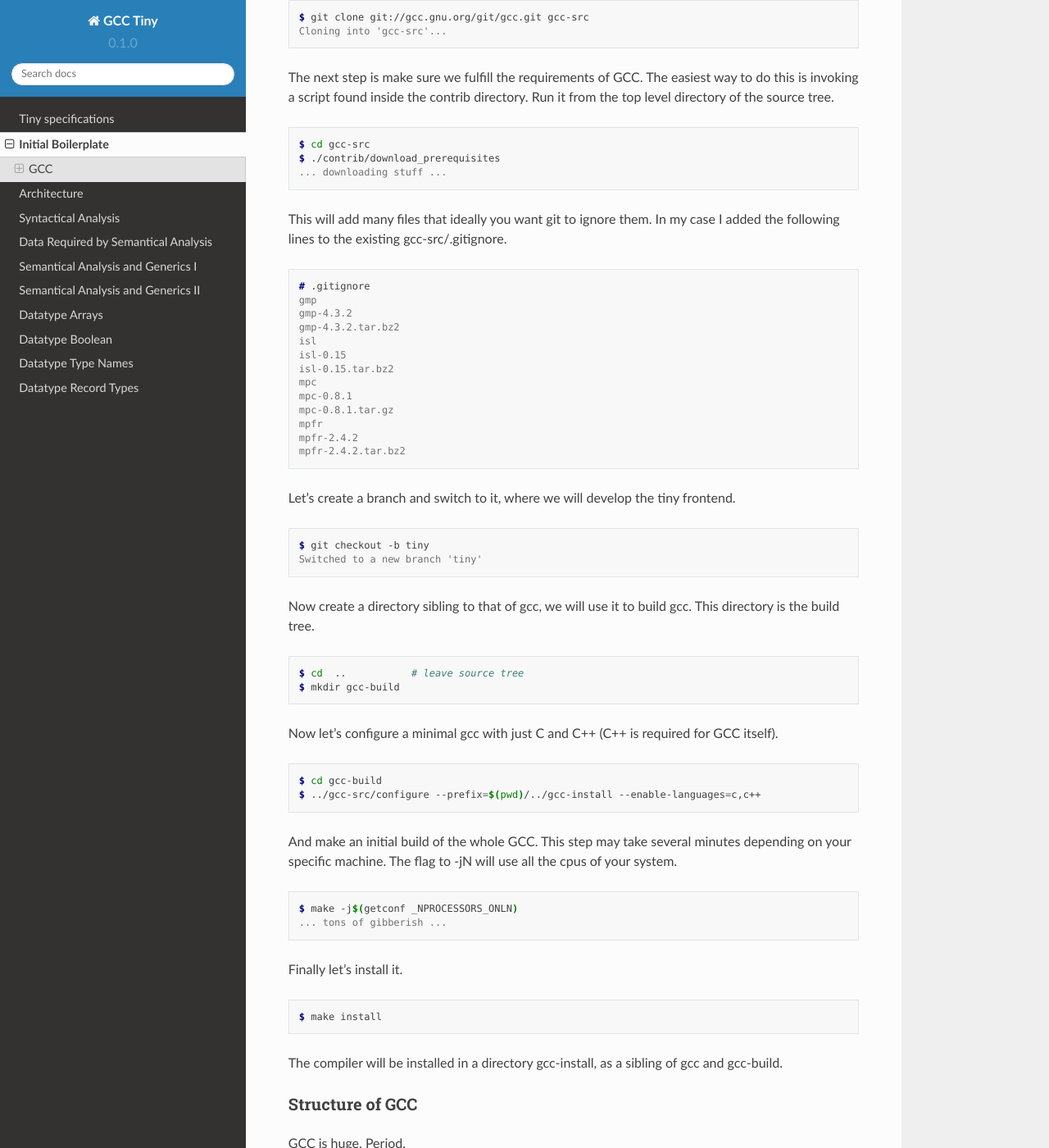
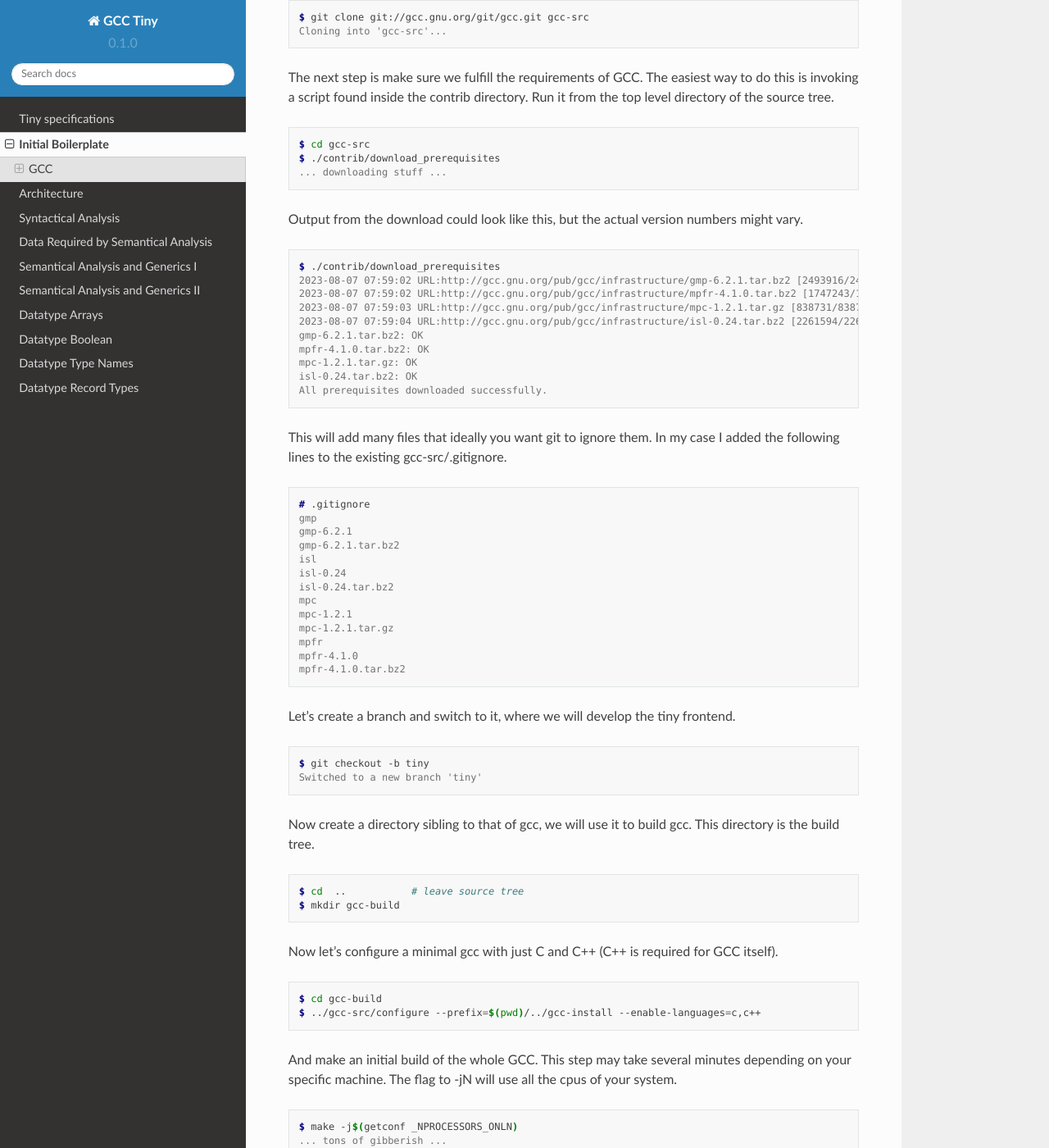
Before and after one commit to GCC-Tiny/gcc-tiny-docs-rtd, a Sphinx documentation site: the page built from docs/source/part02.rst, in a window 1280 px wide and 1400 px high, scrolled down 746 px. Shown: the whole window at 82% size. Built offline with Sphinx 7.4.7 and the Read the Docs theme 2.0.0, drawn with Linux system fonts in a browser that asks for light colours.

Commit message:
part02: added output from download_prerequisites

```diff
--- a/docs/source/part02.rst
+++ b/docs/source/part02.rst
@@ -51,6 +51,23 @@
     $ ./contrib/download_prerequisites
     ... downloading stuff ...
 
+Output from the download could look like this, but the actual
+version numbers might vary.
+
+.. code-block:: shell-session
+
+    $ ./contrib/download_prerequisites
+    2023-08-07 07:59:02 URL:http://gcc.gnu.org/pub/gcc/infrastructure/gmp-6.2.1.tar.bz2 [2493916/2493916] -> "gmp-6.2.1.tar.bz2" [1]
+    2023-08-07 07:59:02 URL:http://gcc.gnu.org/pub/gcc/infrastructure/mpfr-4.1.0.tar.bz2 [1747243/1747243] -> "mpfr-4.1.0.tar.bz2" [1]
+    2023-08-07 07:59:03 URL:http://gcc.gnu.org/pub/gcc/infrastructure/mpc-1.2.1.tar.gz [838731/838731] -> "mpc-1.2.1.tar.gz" [1]
+    2023-08-07 07:59:04 URL:http://gcc.gnu.org/pub/gcc/infrastructure/isl-0.24.tar.bz2 [2261594/2261594] -> "isl-0.24.tar.bz2" [1]
+    gmp-6.2.1.tar.bz2: OK
+    mpfr-4.1.0.tar.bz2: OK
+    mpc-1.2.1.tar.gz: OK
+    isl-0.24.tar.bz2: OK
+    All prerequisites downloaded successfully.
+
+
 This will add many files that ideally you want git to ignore them. In my case I
 added the following lines to the existing gcc-src/.gitignore.
 
@@ -58,17 +75,17 @@
 
     # .gitignore
     gmp
-    gmp-4.3.2
-    gmp-4.3.2.tar.bz2
+    gmp-6.2.1
+    gmp-6.2.1.tar.bz2
     isl
-    isl-0.15
-    isl-0.15.tar.bz2
+    isl-0.24
+    isl-0.24.tar.bz2
     mpc
-    mpc-0.8.1
-    mpc-0.8.1.tar.gz
+    mpc-1.2.1
+    mpc-1.2.1.tar.gz
     mpfr
-    mpfr-2.4.2
-    mpfr-2.4.2.tar.bz2
+    mpfr-4.1.0
+    mpfr-4.1.0.tar.bz2
 
 Let's create a branch and switch to it, where we will develop the tiny frontend.
 
```
